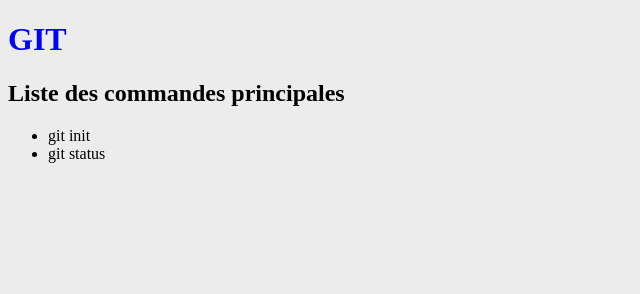
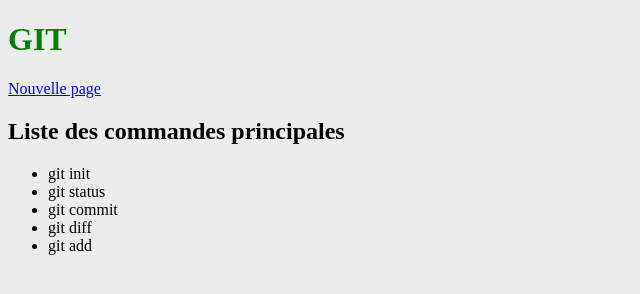
Before and after one commit to jerryStClou/premier-projet-Jr, a plain HTML site: page index.html in a window 1280 px wide. Shown: the whole page, without its empty margins (0-640 px from the left). Drawn offline with Linux system fonts and the light colour scheme.

Commit message:
page.html creer

```diff
--- a/css/style.css
+++ b/css/style.css
@@ -2,5 +2,5 @@
     background-color: #ececec;
 }
 h1{
-    color: blue;
+    color: green;
 }
--- a/index.html
+++ b/index.html
@@ -10,10 +10,14 @@
 </head>
 <body>
     <h1>GIT</h1>
+    <div><a href="page.html">Nouvelle page</a></div>
     <h2>Liste des commandes principales</h2>
     <ul>
         <li>git init</li>
         <li>git status</li>
+        <li>git commit</li>
+        <li>git diff</li>
+        <li>git add</li>
     </ul>
 </body>
 </html>
```
Also changed, not shown: page.html (added, +15 -0 lines).
